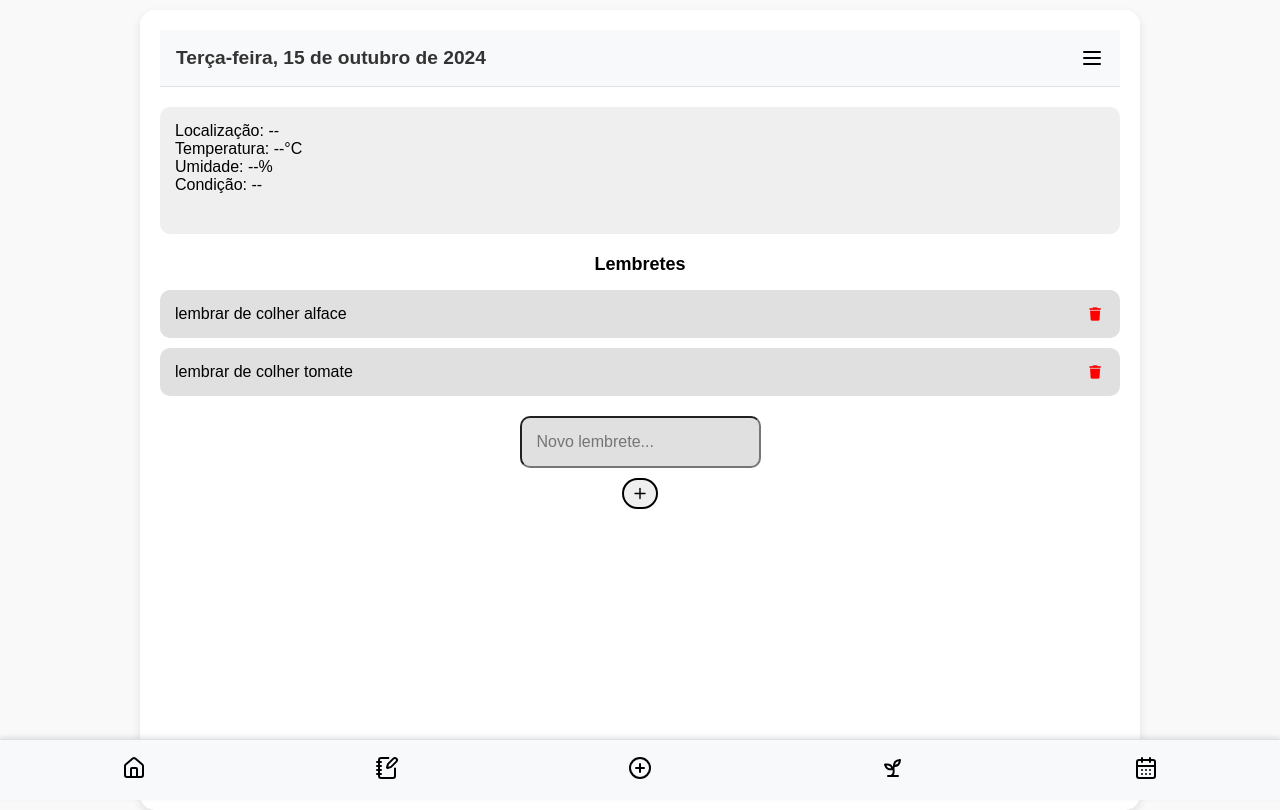
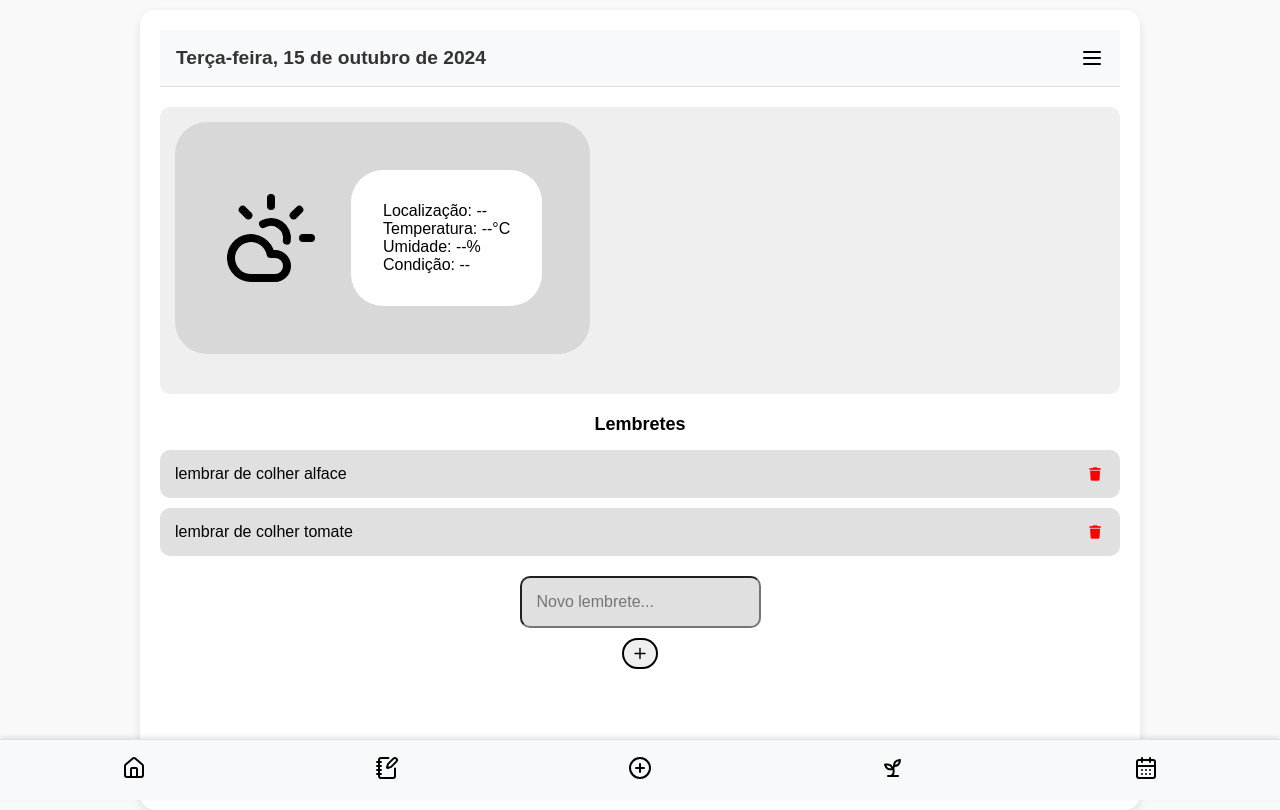
Before and after one commit to Jp-moraiss/Soli, a Django app: page / in a window 1280 px wide. Run offline with Django 5.2, Linux system fonts and the light colour scheme; data comes from the database, SQL or seed files in the repository; parts of the project's set-up code (start-up, migrations or seed data) failed here and were passed over.

Commit message:
update home html and css

```diff
--- a/app_soli/static/css/home.css
+++ b/app_soli/static/css/home.css
@@ -10,6 +10,7 @@ body {
     display: flex;
     justify-content: center;
     padding: 10px;
+    margin-bottom: 10rem;
 }
 
 .container {
@@ -50,6 +51,20 @@ header {
 .current-weather {
     font-size: 16px;
     margin-bottom: 10px;
+    display: flex;
+    flex-direction: row;
+    justify-content: space-around;
+    align-items: center;
+    background-color: #d8d8d8;
+    border-radius: 2rem;
+    padding: 3rem;
+    width: fit-content;
+    gap: 2rem;
+}
+
+.current-weather img{
+    width: 6rem;
+    height: 6rem;
 }
 
 .current-weather span {
@@ -57,15 +72,43 @@ header {
     font-weight: bold;
 }
 
+.dados_weather{
+    width: fit-content;
+    background-color: #ffffff;
+    padding: 2rem;
+    border-radius: 2rem;
+}
+
 .hourly-forecast {
     display: flex;
     justify-content: space-between;
     margin-bottom: 15px;
+
 }
 
 .hour {
+    margin-top: 1rem;
     font-size: 14px;
     text-align: center;
+    background-color: #cecece;
+    padding:1rem;
+    border-radius: 2rem;
+    width: 8rem;
+}
+
+.ul_hour{
+    display: flex;
+    flex-direction: column;
+    justify-content: center;
+}
+
+.li_hour{
+    display: flex;
+    flex-direction: row;
+    justify-content: left;
+    align-items: center;
+    gap: 0.7rem;
+    width: fit-content;
 }
 
 .weather-details {
--- a/app_soli/static/js/scripts.js
+++ b/app_soli/static/js/scripts.js
@@ -20,8 +20,8 @@ function error() {
 }
 
 function fetchWeather(latitude, longitude) {
-    const apiKey = 'ac658cc9736043449d253857241310'; // Substitua pela sua chave da WeatherAPI
-    const apiUrl = `https://api.weatherapi.com/v1/forecast.json?key=${apiKey}&q=${latitude},${longitude}&lang=pt`;
+    const apiKey = 'ac658cc9736043449d253857241310'; // Sua chave da WeatherAPI
+    const apiUrl = `https://api.weatherapi.com/v1/forecast.json?key=${apiKey}&q=${latitude},${longitude}&lang=pt&hours=5`;
 
     fetch(apiUrl)
         .then(response => response.json())
@@ -35,7 +35,7 @@ function fetchWeather(latitude, longitude) {
             document.getElementById('humidity').textContent = `Umidade: ${current.humidity}%`;
             document.getElementById('precipitation').textContent = `Condição: ${current.condition.text}`;
 
-            // Atualiza as previsões das próximas 24 horas
+            // Atualiza as previsões das próximas 5 horas
             const forecastContainer = document.getElementById('hourly-forecast');
             forecastContainer.innerHTML = ''; // Limpa previsões anteriores
 
@@ -44,13 +44,14 @@ function fetchWeather(latitude, longitude) {
 
             forecast.forEach(hourData => {
                 const forecastTime = new Date(hourData.time);
-                if (forecastTime > now && hourCount < 24) {
+                if (forecastTime > now && hourCount < 5) {
                     const hourElement = document.createElement('div');
                     hourElement.className = 'hour';
-                    hourElement.innerHTML = `
-                        ${forecastTime.getHours()}:00<br>
-                        ${hourData.temp_c}°C
-                    `;
+                    hourElement.innerHTML = ` <ul class="ul_hour">
+                        <li class="li_hour"> <svg xmlns="http://www.w3.org/2000/svg" width="20" height="20" viewBox="0 0 24 24" fill="none" stroke="currentColor" stroke-width="2" stroke-linecap="round" stroke-linejoin="round" class="lucide lucide-clock"><circle cx="12" cy="12" r="10"/><polyline points="12 6 12 12 16 14"/></svg> ${forecastTime.getHours()}:00 </li><br>
+                        <li class="li_hour"> <svg xmlns="http://www.w3.org/2000/svg" width="20" height="20" viewBox="0 0 24 24" fill="none" stroke="currentColor" stroke-width="2" stroke-linecap="round" stroke-linejoin="round" class="lucide lucide-thermometer"><path d="M14 4v10.54a4 4 0 1 1-4 0V4a2 2 0 0 1 4 0Z"/></svg> ${hourData.temp_c}°C </li><br>
+                        <li class="li_hour"> <svg xmlns="http://www.w3.org/2000/svg" width="20" height="20" viewBox="0 0 24 24" fill="none" stroke="currentColor" stroke-width="2" stroke-linecap="round" stroke-linejoin="round" class="lucide lucide-droplet"><path d="M12 22a7 7 0 0 0 7-7c0-2-1-3.9-3-5.5s-3.5-4-4-6.5c-.5 2.5-2 4.9-4 6.5C6 11.1 5 13 5 15a7 7 0 0 0 7 7z"/></svg> ${hourData.precip_mm} mm </li>
+                    </ul>`;
                     forecastContainer.appendChild(hourElement);
                     hourCount++;
                 }
@@ -61,6 +62,12 @@ function fetchWeather(latitude, longitude) {
             document.getElementById('location').textContent = 'Erro ao obter dados do clima';
         });
 }
+
+// Inicia a função de busca de clima quando o conteúdo da página estiver carregado
+document.addEventListener('DOMContentLoaded', function () {
+    getWeather();
+});
+
 
 // Funções para calcular a data de colheita e a duração
 function calcularDataColheita() {
--- a/app_soli/templates/home.html
+++ b/app_soli/templates/home.html
@@ -15,16 +15,20 @@
 
         <section class="weather" id="dps">
             <div class="current-weather">
+                <img src="{% static 'SVGs/cloud.svg' %}" alt="">
+                <div class="dados_weather">
                     <p id="location">Localização: --</p>
                     <p id="temperature">Temperatura: --°C</p>
                     <p id="humidity">Umidade: --%</p>
                     <p id="precipitation">Condição: --</p>
                 </div>
+            </div>
 
+            <div>
                 <div class="hourly-forecast" id="hourly-forecast">
                     <!-- Previsões horárias serão adicionadas aqui pelo JavaScript -->
                 </div>
-
+            </div>
             </section>
 
         <section class="reminders">
@@ -61,9 +65,9 @@
         </div>
         {% endif %}
 
-        {% include 'footer.html' %}
     </div>
 
     <script src="{% static 'js/scripts.js' %}"></script>
 </body>
+{% include 'footer.html' %}
 </html>
```
Also changed, not shown: app_soli/static/SVGs/clock.svg (added), app_soli/static/SVGs/cloud.svg (added). Lines whose indentation alone changed are shown as unchanged.
